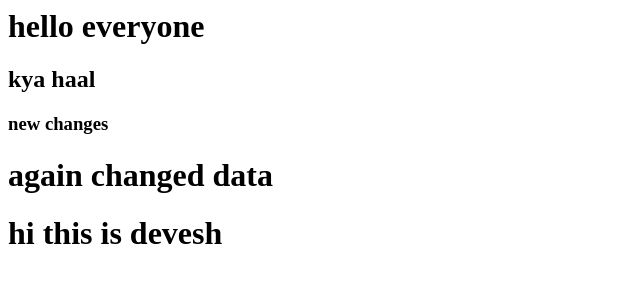
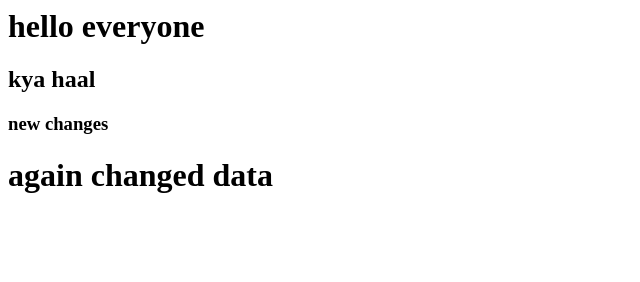
Before and after one commit to DeveshPurohit93/Jenkins-Docker, a plain HTML site: page index.html in a window 1280 px wide. Shown: the whole page, without its empty margins (0-640 px from the left). Drawn offline with Linux system fonts and the light colour scheme.

Commit message:
5th commit

```diff
--- a/index.html
+++ b/index.html
@@ -2,4 +2,3 @@
 <h2>kya haal</h2>
 <h3> new changes </h3>
 <h1> again changed data </h1>
-<h1> hi this is devesh </h1>
```
